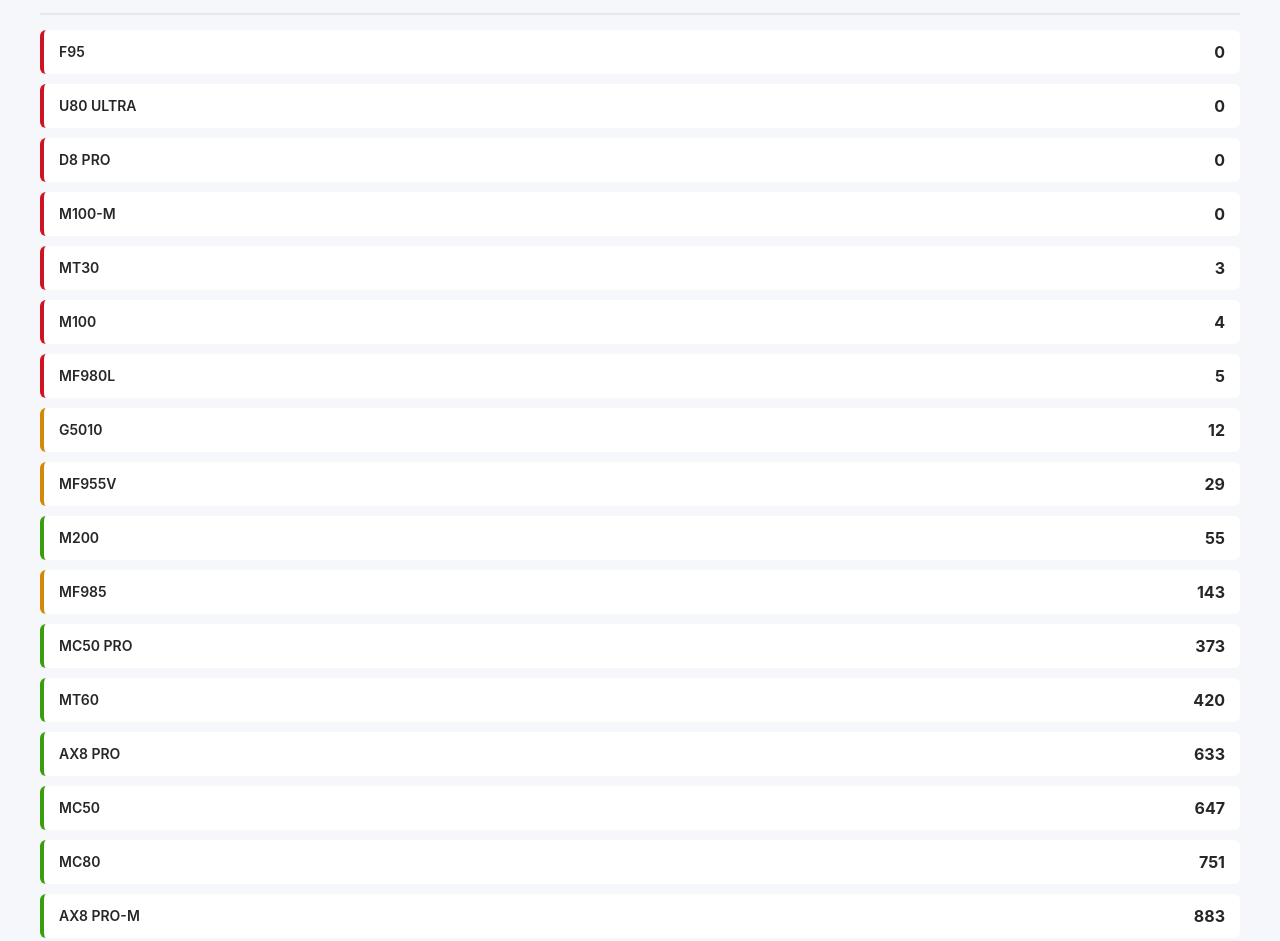
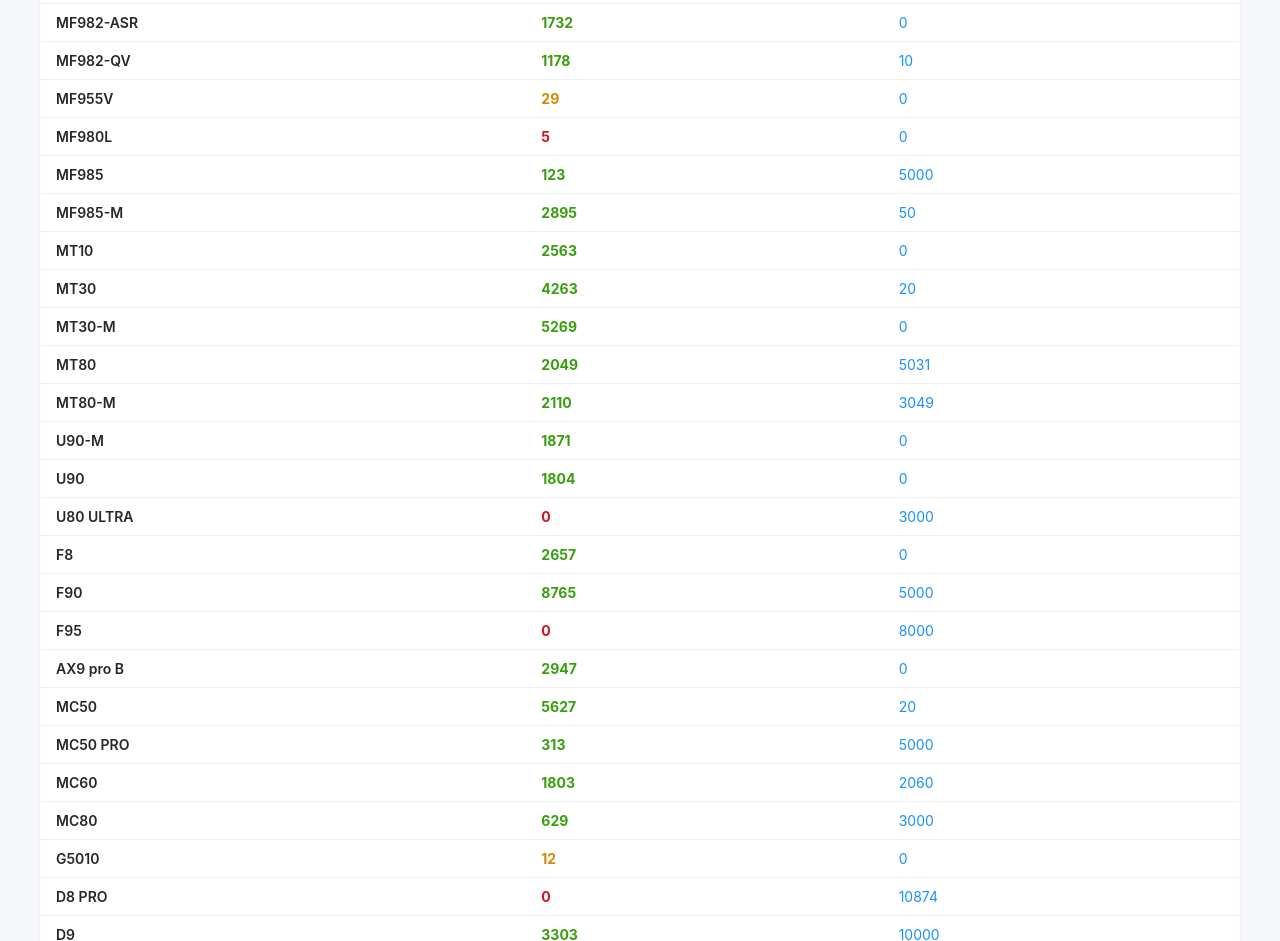
Before and after one commit to xilili1716/olax, a plain HTML site: page index.html in a window 1280 px wide. Shown: the part 291-1232 px from the top of the page. Drawn offline with Linux system fonts and the light colour scheme.

Commit message:
更新库存搜索仪表盘 (2026-07-14): 三列格式含在途数量

```diff
--- a/index.html
+++ b/index.html
@@ -3,75 +3,75 @@
 <head>
     <meta charset="UTF-8">
     <meta name="viewport" content="width=device-width, initial-scale=1.0">
-    <title>常规进销存仪表盘（搜索版）</title>
+    <title>库存搜索仪表盘</title>
     <style>
         :root { --red: #cf1322; --orange: #d48806; --green: #389e0d; --bg: #f5f7fa; --card-bg: #ffffff; --text-main: #262626; --text-secondary: #8c8c8c; }
         body { font-family: -apple-system, BlinkMacSystemFont, 'Segoe UI', Roboto, sans-serif; background-color: var(--bg); margin: 0; padding: 20px; color: var(--text-main); }
         .header { text-align: center; margin-bottom: 25px; }
+        .header h1 { margin: 0; font-size: 22px; color: #001529; }
+        .header .date { font-size: 13px; color: var(--text-secondary); margin-top: 5px; }
         .search-container { max-width: 1200px; margin: 0 auto 20px auto; display: flex; gap: 12px; }
         .search-input { flex: 1; padding: 12px 18px; font-size: 15px; border: 1px solid #d9d9d9; border-radius: 6px; outline: none; }
-        .dashboard-container { display: flex; gap: 30px; max-width: 1200px; margin: 0 auto; }
-        .column { flex: 1; }
-        .column-header { display: flex; justify-content: space-between; align-items: baseline; margin-bottom: 15px; border-bottom: 2px solid #e8e8e8; padding-bottom: 8px; }
-        .item-list { display: flex; flex-direction: column; gap: 10px; }
-        .item-card { background: var(--card-bg); border-radius: 6px; padding: 12px 15px; display: flex; justify-content: space-between; align-items: center; border-left: 4px solid #d9d9d9; }
-        .item-card.red { border-left-color: var(--red); }
-        .item-card.orange { border-left-color: var(--orange); }
-        .item-card.green { border-left-color: var(--green); }
-        .model-name { font-weight: 600; font-size: 14px; }
-        .inventory-count { font-size: 16px; font-weight: bold; }
+        .search-input:focus { border-color: #1890ff; box-shadow: 0 0 0 2px rgba(24,144,255,0.2); }
+        .clear-btn { padding: 12px 24px; font-size: 15px; border: 1px solid #d9d9d9; border-radius: 6px; background: #fff; color: #595959; cursor: pointer; }
+        .clear-btn:hover { background: #f5f5f5; }
+        .table-container { max-width: 1200px; margin: 0 auto; background: #fff; border-radius: 8px; box-shadow: 0 1px 3px rgba(0,0,0,0.05); overflow: hidden; }
+        table { width: 100%; border-collapse: collapse; }
+        th { background: #f0f2f5; padding: 12px 16px; text-align: left; font-size: 13px; font-weight: 600; color: #595959; border-bottom: 2px solid #e8e8e8; }
+        td { padding: 10px 16px; border-bottom: 1px solid #f0f0f0; font-size: 14px; }
+        tr:hover { background: #fafafa; }
+        .stock-low { color: var(--red); font-weight: bold; }
+        .stock-warn { color: var(--orange); font-weight: bold; }
+        .stock-ok { color: var(--green); font-weight: bold; }
+        .transit { color: #1890ff; }
+        .model-cell { font-weight: 600; }
+        .no-result { text-align: center; padding: 40px; color: #8c8c8c; display: none; }
+        .stats-bar { max-width: 1200px; margin: 0 auto 15px auto; display: flex; gap: 15px; font-size: 13px; color: #8c8c8c; }
+        .stats-bar span { background: #fff; padding: 4px 12px; border-radius: 4px; border: 1px solid #e8e8e8; }
     </style>
 </head>
 <body>
-    <div class="header"><h1>常规进销存仪表盘（搜索版）</h1><div>数据日期：2026-07-13</div></div>
-    <div class="search-container"><input type="text" id="searchInput" class="search-input" placeholder="输入型号名称搜索..." oninput="filterModels()"></div>
-    <div class="dashboard-container">
-        <div class="column"><div class="column-header"><h2>所有型号</h2></div><div class="item-list" id="itemList">
-            <div class="item-card red"><div class="model-name">F95</div><div class="inventory-count">0</div></div>
-            <div class="item-card red"><div class="model-name">U80 ULTRA</div><div class="inventory-count">0</div></div>
-            <div class="item-card red"><div class="model-name">D8 PRO</div><div class="inventory-count">0</div></div>
-            <div class="item-card red"><div class="model-name">M100-M</div><div class="inventory-count">0</div></div>
-            <div class="item-card red"><div class="model-name">MT30</div><div class="inventory-count">3</div></div>
-            <div class="item-card red"><div class="model-name">M100</div><div class="inventory-count">4</div></div>
-            <div class="item-card red"><div class="model-name">MF980L</div><div class="inventory-count">5</div></div>
-            <div class="item-card orange"><div class="model-name">G5010</div><div class="inventory-count">12</div></div>
-            <div class="item-card orange"><div class="model-name">MF955V</div><div class="inventory-count">29</div></div>
-            <div class="item-card green"><div class="model-name">M200</div><div class="inventory-count">55</div></div>
-            <div class="item-card orange"><div class="model-name">MF985</div><div class="inventory-count">143</div></div>
-            <div class="item-card green"><div class="model-name">MC50 PRO</div><div class="inventory-count">373</div></div>
-            <div class="item-card green"><div class="model-name">MT60</div><div class="inventory-count">420</div></div>
-            <div class="item-card green"><div class="model-name">AX8 PRO</div><div class="inventory-count">633</div></div>
-            <div class="item-card green"><div class="model-name">MC50</div><div class="inventory-count">647</div></div>
-            <div class="item-card green"><div class="model-name">MC80</div><div class="inventory-count">751</div></div>
-            <div class="item-card green"><div class="model-name">AX8 PRO-M</div><div class="inventory-count">883</div></div>
-            <div class="item-card green"><div class="model-name">MF982-QV</div><div class="inventory-count">1228</div></div>
-            <div class="item-card green"><div class="model-name">A10S</div><div class="inventory-count">1587</div></div>
-            <div class="item-card green"><div class="model-name">MF982-ASR</div><div class="inventory-count">1732</div></div>
-            <div class="item-card green"><div class="model-name">GE1800</div><div class="inventory-count">1751</div></div>
-            <div class="item-card green"><div class="model-name">U90</div><div class="inventory-count">1804</div></div>
-            <div class="item-card green"><div class="model-name">U90-M</div><div class="inventory-count">1871</div></div>
-            <div class="item-card green"><div class="model-name">MC60</div><div class="inventory-count">1923</div></div>
-            <div class="item-card green"><div class="model-name">MT80</div><div class="inventory-count">2049</div></div>
-            <div class="item-card green"><div class="model-name">MT80-M</div><div class="inventory-count">2110</div></div>
-            <div class="item-card green"><div class="model-name">MT10</div><div class="inventory-count">2563</div></div>
-            <div class="item-card green"><div class="model-name">F8</div><div class="inventory-count">2659</div></div>
-            <div class="item-card green"><div class="model-name">MF985-M</div><div class="inventory-count">2895</div></div>
-            <div class="item-card green"><div class="model-name">AX9 pro B</div><div class="inventory-count">3051</div></div>
-            <div class="item-card green"><div class="model-name">D9</div><div class="inventory-count">3333</div></div>
-            <div class="item-card green"><div class="model-name">MF982</div><div class="inventory-count">4477</div></div>
-            <div class="item-card green"><div class="model-name">MT30-M</div><div class="inventory-count">5271</div></div>
-            <div class="item-card green"><div class="model-name">F90</div><div class="inventory-count">8815</div></div>
-        </div></div>
+    <div class="header"><h1>OLAX 库存搜索仪表盘</h1><div class="date">数据日期：2026-07-14</div></div>
+    <div class="search-container">
+        <input type="text" id="searchInput" class="search-input" placeholder="输入型号名称搜索（如 MT30、F90）..." oninput="filterModels()">
+        <button class="clear-btn" onclick="clearSearch()">清除</button>
+    </div>
+    <div class="stats-bar"><span id="totalCount">共 35 个型号</span><span id="filteredCount" style="display:none"></span></div>
+    <div class="table-container">
+        <table>
+            <thead><tr><th>型号</th><th>当前库存</th><th>在途数量</th></tr></thead>
+            <tbody id="tableBody">
+            </tbody>
+        </table>
+        <div class="no-result" id="noResult">未找到匹配的型号</div>
     </div>
     <script>
-        function filterModels() {
-            const query = document.getElementById('searchInput').value.toLowerCase();
-            const cards = document.querySelectorAll('.item-card');
-            cards.forEach(card => {
-                const name = card.querySelector('.model-name').textContent.toLowerCase();
-                card.style.display = name.includes(query) ? 'flex' : 'none';
+        const data = [
+            ["MF982","4477","26"],["MF982-ASR","1732","0"],["MF982-QV","1178","10"],["MF955V","29","0"],["MF980L","5","0"],
+            ["MF985","123","5000"],["MF985-M","2895","50"],["MT10","2563","0"],["MT30","4263","20"],["MT30-M","5269","0"],
+            ["MT80","2049","5031"],["MT80-M","2110","3049"],["U90-M","1871","0"],["U90","1804","0"],["U80 ULTRA","0","3000"],
+            ["F8","2657","0"],["F90","8765","5000"],["F95","0","8000"],["AX9 pro B","2947","0"],["MC50","5627","20"],
+            ["MC50 PRO","313","5000"],["MC60","1803","2060"],["MC80","629","3000"],["G5010","12","0"],["D8 PRO","0","10874"],
+            ["D9","3303","10000"],["AX8 PRO","514","10023"],["AX8 PRO-M","881","8036"],["A10S","1587","0"],["GE1800","1745","0"],
+            ["M100","4","5026"],["M100-M","0","5000"],["M200","8","4104"],["MT60","840","1497"]
+        ];
+        function stockClass(v) { var n=parseInt(v); if(n<=10) return 'stock-low'; if(n<=100) return 'stock-warn'; return 'stock-ok'; }
+        function render(filter) {
+            var tbody=document.getElementById('tableBody'), q=(filter||'').toLowerCase(), count=0;
+            tbody.innerHTML='';
+            data.forEach(function(r){
+                if(q && r[0].toLowerCase().indexOf(q)===-1) return;
+                tbody.innerHTML+='<tr><td class="model-cell">'+r[0]+'</td><td class="'+stockClass(r[1])+'">'+r[1]+'</td><td class="transit">'+r[2]+'</td></tr>';
+                count++;
             });
+            document.getElementById('noResult').style.display=count===0?'block':'none';
+            document.getElementById('filteredCount').style.display=q?'inline':'none';
+            document.getElementById('filteredCount').textContent='匹配 '+count+' 个型号';
+            document.getElementById('totalCount').textContent='共 '+data.length+' 个型号';
         }
+        function filterModels(){ render(document.getElementById('searchInput').value); }
+        function clearSearch(){ document.getElementById('searchInput').value=''; render(''); }
+        render('');
     </script>
 </body>
 </html>
```
